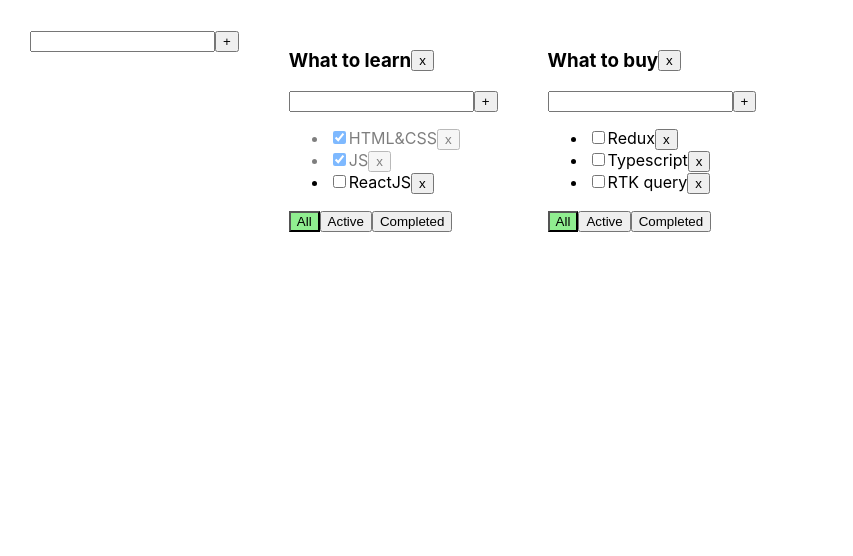
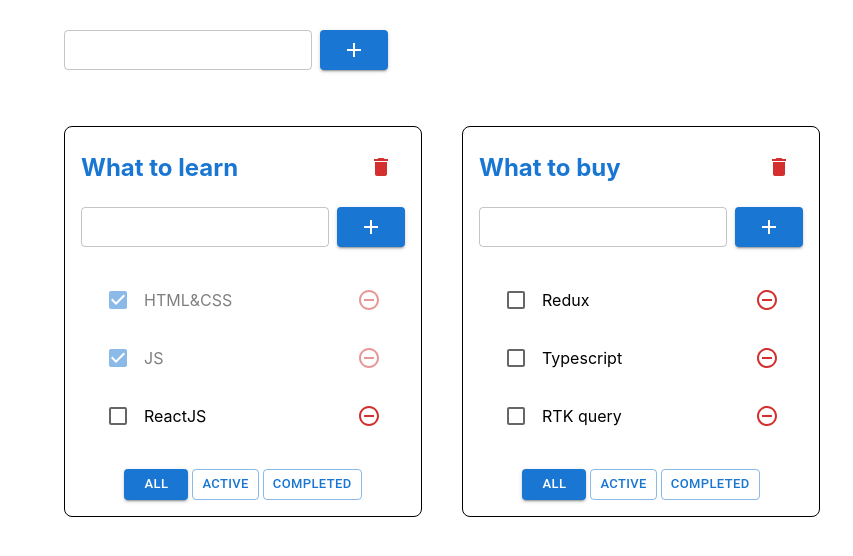
Before and after one commit to DmitryMuzalev/todolist-incub, a React (Create React App) app: page / in a window 1280 px wide. Shown: the top 556 px of the page, without its empty margins (0-853 px from the left). Built offline with nearby package versions, Linux system fonts and the light colour scheme.

Commit message:
Lesson 7

```diff
--- a/package.json
+++ b/package.json
@@ -3,6 +3,10 @@
   "version": "0.1.0",
   "private": true,
   "dependencies": {
+    "@emotion/react": "^11.14.0",
+    "@emotion/styled": "^11.14.0",
+    "@mui/icons-material": "^6.3.0",
+    "@mui/material": "^6.2.1",
     "@testing-library/jest-dom": "^6.2.0",
     "@testing-library/react": "^14.1.2",
     "@testing-library/user-event": "^14.5.2",
--- a/src/App.tsx
+++ b/src/App.tsx
@@ -8,6 +8,7 @@
 
 import { TodoList } from "./TodoList";
 import { AddItemForm } from "./components/AddItemForm";
+import { Container, Stack } from "@mui/material";
 
 function App() {
   const todoListID_1 = v1();
@@ -110,11 +111,11 @@
   };
 
   return (
-    <div className="App">
-      <div>
+    <Container className="App">
+      <Stack direction="column" spacing={7}>
         <AddItemForm addItem={addTodoList} />
-      </div>
 
+        <Stack direction="row" gap={5} flexWrap="wrap">
           {todoLists.map((tl) => {
             let list = tasks[tl.id];
 
@@ -143,7 +144,9 @@
               />
             );
           })}
-    </div>
+        </Stack>
+      </Stack>
+    </Container>
   );
 }
 
--- a/src/TodoList.tsx
+++ b/src/TodoList.tsx
@@ -1,8 +1,18 @@
 import { FC } from "react";
-import { Button } from "./components/Button";
 import { FilterType, TaskType } from "./types";
 import { AddItemForm } from "./components/AddItemForm";
 import { EditableSpan } from "./components/EditableSpan";
+import {
+  Box,
+  Button,
+  Checkbox,
+  IconButton,
+  List,
+  ListItem,
+  Stack,
+} from "@mui/material";
+import DeleteIcon from "@mui/icons-material/Delete";
+import RemoveCircleOutlineOutlinedIcon from "@mui/icons-material/RemoveCircleOutlineOutlined";
 
 type Props = {
   todoListId: string;
@@ -59,25 +69,64 @@
   };
 
   return (
-    <div>
-      <div className={"todolist-title-container"}>
+    <Box
+      sx={{
+        display: "flex",
+        flexDirection: "column",
+        p: 2,
+        border: "1px solid black",
+        borderRadius: "8px",
+      }}
+    >
+      <Stack
+        direction="row"
+        alignItems="center"
+        justifyContent="space-between"
+        spacing={1}
+        marginBottom={2}
+        className={"todolist-title-container"}
+      >
         <h3>
           <EditableSpan value={title} onChange={updateTodoTitleHandler} />
         </h3>
-        <Button title="x" onClick={removeTodoListHandler} />
-      </div>
+        <IconButton
+          aria-label="delete"
+          onClick={removeTodoListHandler}
+          size="large"
+          color="error"
+          disableRipple={true}
+        >
+          <DeleteIcon />
+        </IconButton>
+      </Stack>
+
+      <Stack spacing={2} sx={{ flexGrow: 1 }}>
         <AddItemForm addItem={addTaskHandler} />
 
+        <Box sx={{ flexGrow: 1 }}>
           {!tasks.length ? (
-        <p>Тасок нет</p>
+            <p
+              style={{
+                textAlign: "center",
+                fontSize: "18px",
+                fontWeight: "600",
+              }}
+            >
+              Тасок нет
+            </p>
           ) : (
-        <ul>
+            <List>
               {tasks.map((task) => {
                 return (
-              <li key={task.id} className={task.isDone ? "is-done" : ""}>
-                <input
-                  type="checkbox"
+                  <ListItem
+                    key={task.id}
+                    className={task.isDone ? "is-done" : ""}
+                    sx={{ gap: "5px" }}
+                  >
+                    <Checkbox
+                      color="primary"
                       checked={task.isDone}
+                      size="medium"
                       onChange={() => changeTaskStatusHandler(task.id)}
                     />
                     <EditableSpan
@@ -86,31 +135,44 @@
                         updateTaskTitleHandler(newTitle, task.id)
                       }
                     />
-                <Button onClick={() => removeTaskHandler(task.id)} title="x" />
-              </li>
+                    <IconButton
+                      onClick={() => removeTaskHandler(task.id)}
+                      color="error"
+                    >
+                      <RemoveCircleOutlineOutlinedIcon />
+                    </IconButton>
+                  </ListItem>
                 );
               })}
-        </ul>
+            </List>
           )}
+        </Box>
 
-      <div>
+        <Stack direction="row" spacing={0.5} justifyContent="center">
           <Button
-          className={filter === "all" ? "active-filter" : ""}
-          title="All"
+            variant={filter === "all" ? "contained" : "outlined"}
+            size="small"
             onClick={() => changeFilterHandler("all")}
-        />
+          >
+            All
+          </Button>
           <Button
-          className={filter === "active" ? "active-filter" : ""}
-          title="Active"
+            size="small"
+            variant={filter === "active" ? "contained" : "outlined"}
             onClick={() => changeFilterHandler("active")}
-        />
+          >
+            Active
+          </Button>
           <Button
-          className={filter === "completed" ? "active-filter" : ""}
-          title="Completed"
+            size="small"
+            variant={filter === "completed" ? "contained" : "outlined"}
             onClick={() => changeFilterHandler("completed")}
-        />
-      </div>
-    </div>
+          >
+            Completed
+          </Button>
+        </Stack>
+      </Stack>
+    </Box>
   );
 };
 export { TodoList };
--- a/src/components/AddItemForm.tsx
+++ b/src/components/AddItemForm.tsx
@@ -1,5 +1,6 @@
+import { Button, Stack, TextField } from "@mui/material";
 import { FC, useState, ChangeEvent, KeyboardEvent } from "react";
-import { Button } from "./Button";
+import AddIcon from "@mui/icons-material/Add";
 
 type Props = {
   addItem: (title: string) => void;
@@ -29,16 +30,25 @@
   };
 
   return (
-    <div>
-      <input
+    <Stack direction="row" spacing={1}>
+      <TextField
+        variant="outlined"
+        size="small"
         onChange={changeTaskTitleHandler}
         onKeyDown={addTaskOnKeyHandler}
         value={title}
-        className={error ? "error" : ""}
+        error={!!error}
+        helperText={error}
       />
-      <Button onClick={addItemHandler} title="+" />
-      {error && <div className="error-message">{error}</div>}
-    </div>
+      <Button
+        onClick={addItemHandler}
+        variant="contained"
+        color="primary"
+        size="large"
+      >
+        <AddIcon />
+      </Button>
+    </Stack>
   );
 };
 
--- a/src/components/EditableSpan.tsx
+++ b/src/components/EditableSpan.tsx
@@ -1,3 +1,4 @@
+import { TextField } from "@mui/material";
 import { ChangeEvent, FC, useState } from "react";
 
 type Props = {
@@ -23,9 +24,13 @@
   };
 
   return !editMode ? (
-    <span onDoubleClick={activateEditModeHandler}>{text}</span>
+    <span style={{ width: "100%" }} onDoubleClick={activateEditModeHandler}>
+      {text}
+    </span>
   ) : (
-    <input
+    <TextField
+      variant="standard"
+      size="small"
       autoFocus
       value={text}
       onChange={changeTextHandler}
--- a/src/index.css
+++ b/src/index.css
@@ -1,13 +1,22 @@
 body {
   margin: 0;
-  font-family: -apple-system, BlinkMacSystemFont, 'Segoe UI', 'Roboto', 'Oxygen',
-    'Ubuntu', 'Cantarell', 'Fira Sans', 'Droid Sans', 'Helvetica Neue',
+  font-family: -apple-system, BlinkMacSystemFont, "Segoe UI", "Roboto", "Oxygen",
+    "Ubuntu", "Cantarell", "Fira Sans", "Droid Sans", "Helvetica Neue",
     sans-serif;
   -webkit-font-smoothing: antialiased;
   -moz-osx-font-smoothing: grayscale;
 }
 
 code {
-  font-family: source-code-pro, Menlo, Monaco, Consolas, 'Courier New',
+  font-family: source-code-pro, Menlo, Monaco, Consolas, "Courier New",
     monospace;
 }
+
+ul {
+  list-style: none;
+}
+
+h3 {
+  font-size: 24px;
+  color: #1976d2;
+}
```
Also changed, not shown: 1 other file (tests, documents, lock files or other folders). Lines whose indentation alone changed are shown as unchanged.
